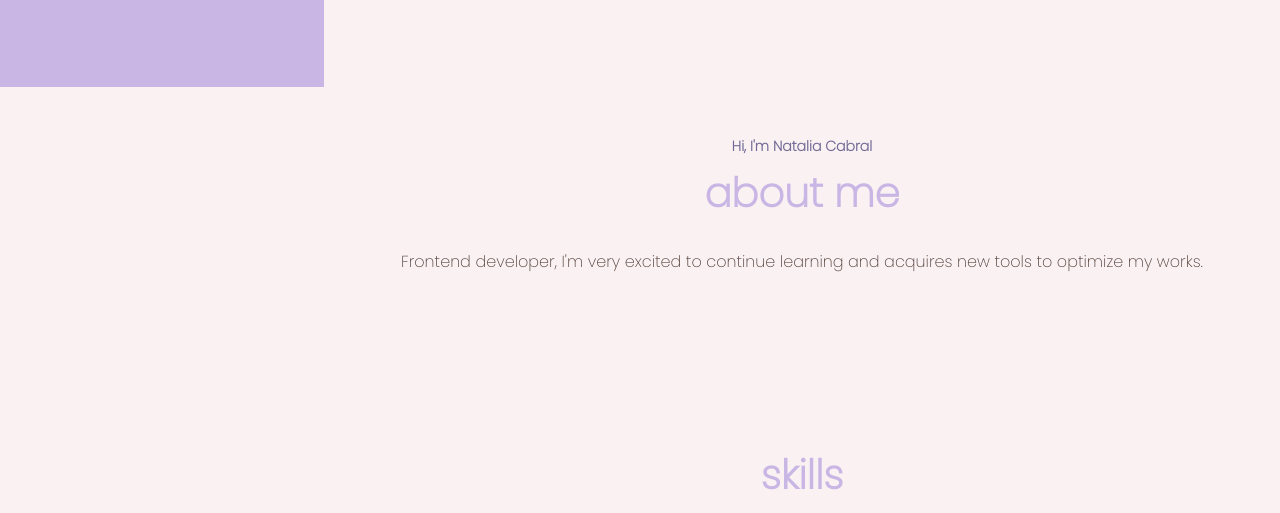
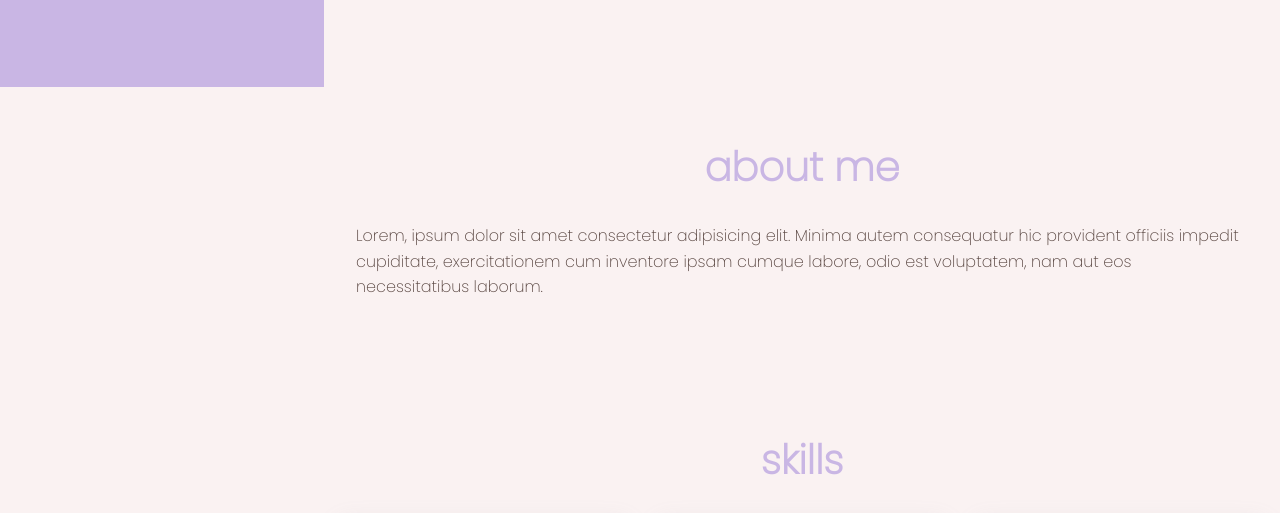
Before and after one commit to dnataliacr/mypage, a plain HTML site: page index.html in a window 1280 px wide. Shown: the part 713-1226 px from the top of the page. Drawn offline with nearby package versions, Linux system fonts and the light colour scheme.

Commit message:
about me changed

```diff
--- a/css/styles.css
+++ b/css/styles.css
@@ -140,7 +140,7 @@ img {
   left: 0;
   z-index: var(--z-fixed);
   background-color: var(--first-color-lighten);
-  box-shadow: 0 2px 4px rgba(0, 0, 0, 0.1);
+
 }
 
 /*=== nav ===*/
--- a/index.html
+++ b/index.html
@@ -87,15 +87,15 @@
       <!--============= ABOUT ==============-->
 
       <section class="about section bd-grid" id="about">
-        <span class="section-subtitle"> Hi, I'm Natalia Cabral </span>
-
         <h2 class="section-title">about me</h2>
 
         <div class="about__container bd-grid">
           <div class="about__data">
-            <p class="about__description">
-              Frontend developer, I'm very excited to continue learning and
-              acquires new tools to optimize my works.
+            <p>
+              Lorem, ipsum dolor sit amet consectetur adipisicing elit. Minima
+              autem consequatur hic provident officiis impedit cupiditate,
+              exercitationem cum inventore ipsam cumque labore, odio est
+              voluptatem, nam aut eos necessitatibus laborum.
             </p>
           </div>
         </div>
```
